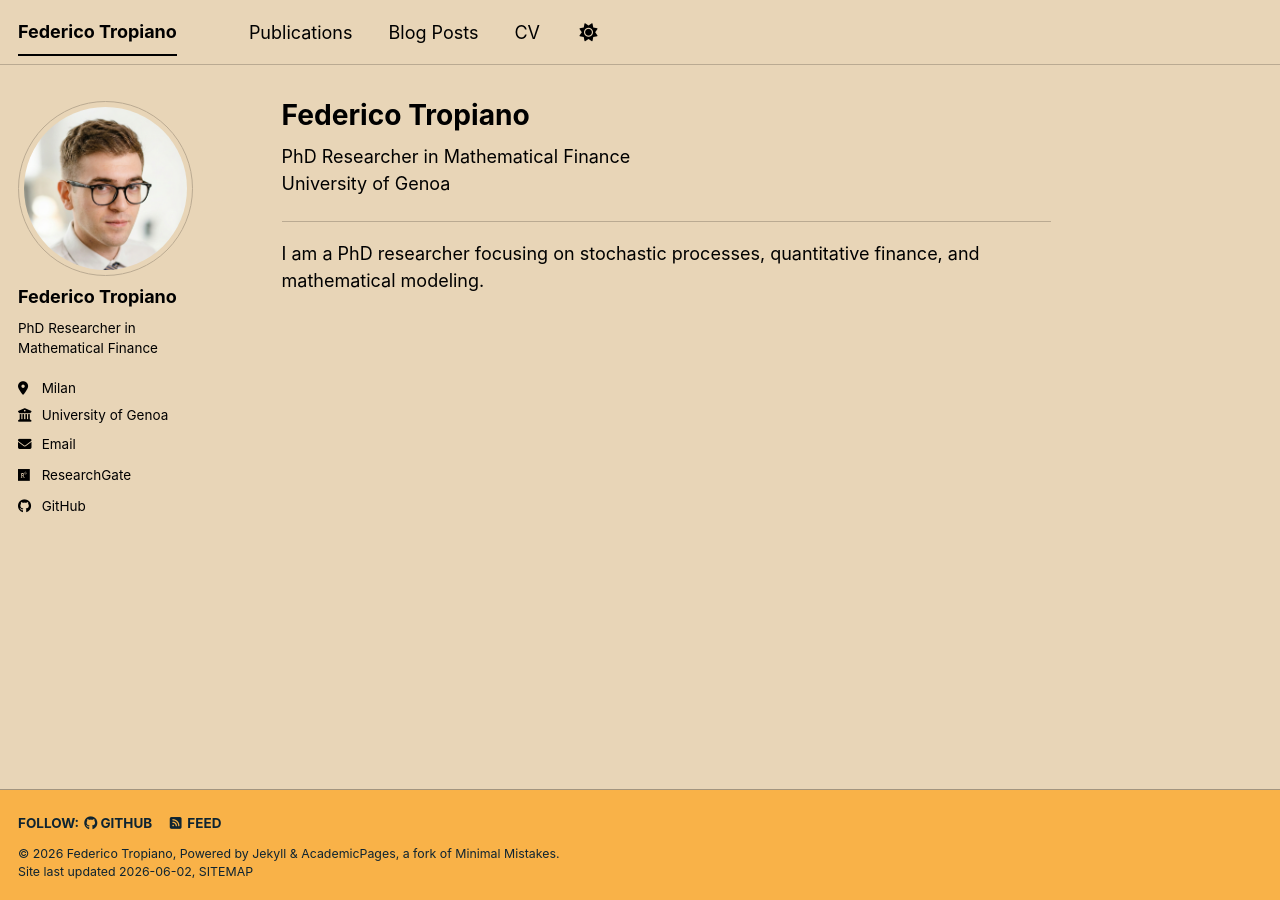
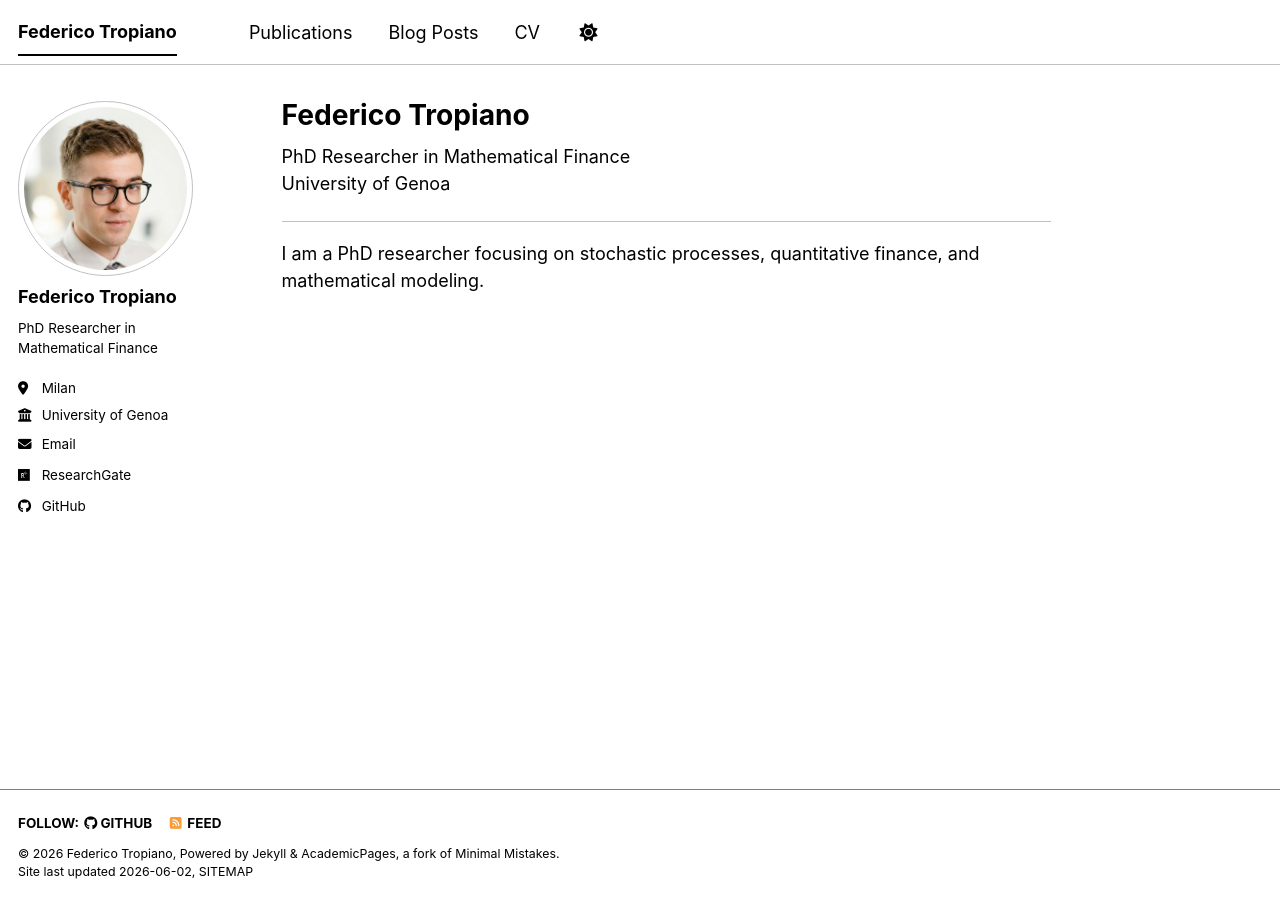
Before and after one commit to FedericoTropiano/FedericoTropiano.github.io, a Jekyll site: the page built from _pages/about.md, in a window 1280 px wide. Built offline with Jekyll 4.4.1, drawn with Linux system fonts in a browser that asks for light colours; a script bundle is joined from its source files by our own code; library files that are not in the unit come from our copies.

Commit message:
Update _config.yml

```diff
--- a/_config.yml
+++ b/_config.yml
@@ -8,7 +8,7 @@
 
 # Basic Site Settings
 locale                   : "en-US"
-site_theme               : "sunrise" # The available themes options are "default", "air", "sunrise", "mint", "dirt" and "contrast"
+site_theme               : "contrast" # The available themes options are "default", "air", "sunrise", "mint", "dirt" and "contrast"
 title                    : "Federico Tropiano"
 title_separator          : "-"
 name                     : &name "Federico Tropiano"
```
